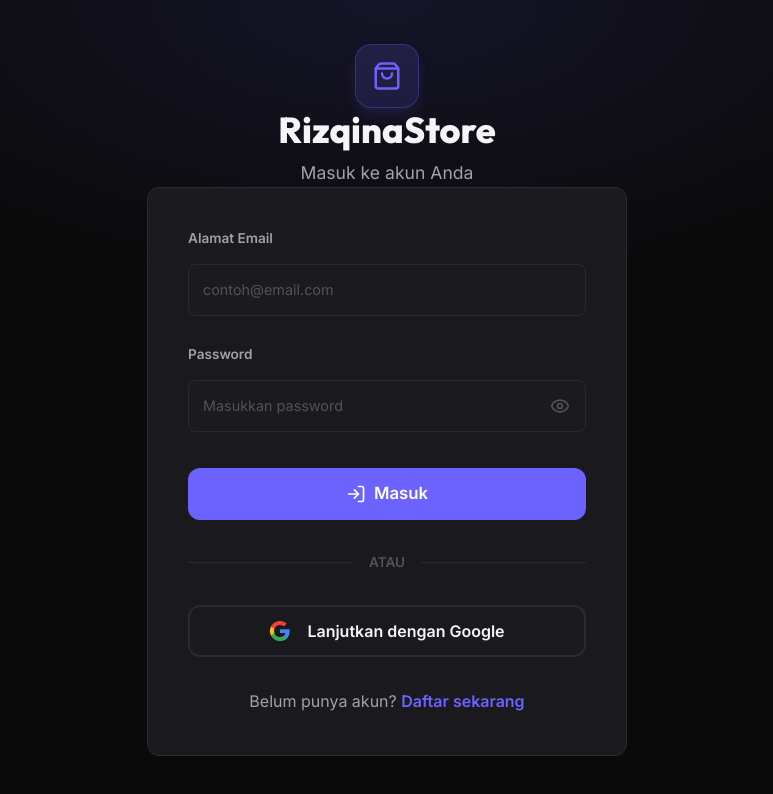
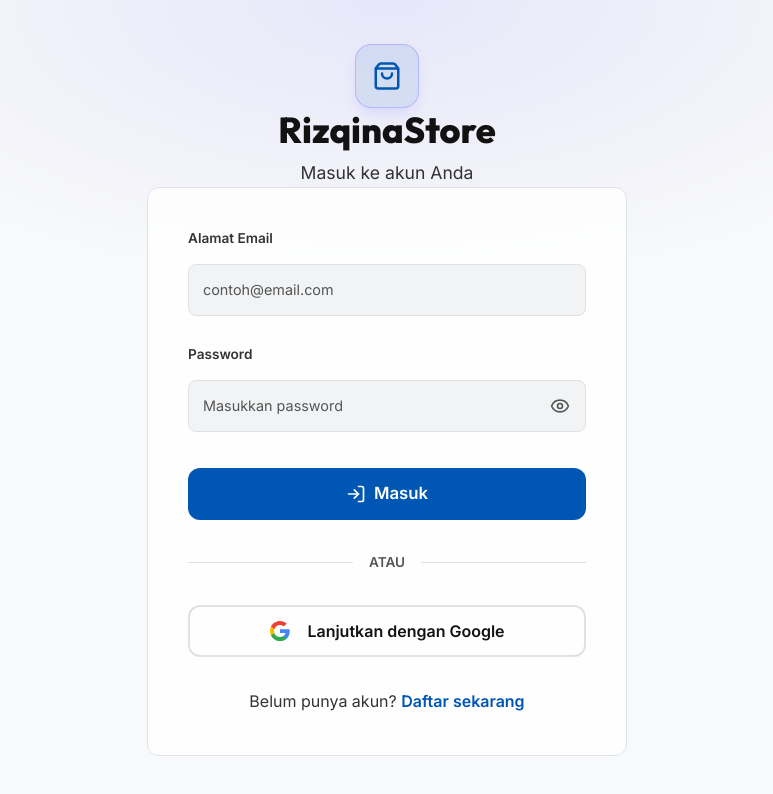
Before and after one commit to azmttqi/-RizqinaStore, a Next.js app: page /login in a window 1280 px wide. Shown: the top 794 px of the page, without its empty margins (253-1026 px from the left). Built offline with nearby package versions, Linux system fonts and the light colour scheme; no server answers.

Commit message:
feat: set light mode as default and fix glass card theme colors

```diff
--- a/src/app/globals.css
+++ b/src/app/globals.css
@@ -2,6 +2,39 @@
 @import "tailwindcss";
 
 :root {
+  --background: #F8F9FA;
+  --surface: #FFFFFF;
+  --surface-2: #F1F3F5;
+  --card: #FFFFFF;
+  --card-hover: #F8F9FA;
+  --border: #DEE2E6;
+  --border-subtle: #E9ECEF;
+  --primary: #0056B3; /* High contrast blue */
+  --primary-hover: #004494;
+  --primary-light: rgba(0, 86, 179, 0.1);
+  --secondary: #D63384;
+  --secondary-light: rgba(214, 51, 132, 0.1);
+  --success: #198754;
+  --success-light: rgba(25, 135, 84, 0.1);
+  --warning: #B38600; /* Darker yellow for better contrast */
+  --warning-light: rgba(211, 158, 0, 0.1);
+  --danger: #DC3545;
+  --danger-light: rgba(220, 53, 69, 0.1);
+  --text-primary: #121212; /* High contrast almost black */
+  --text-secondary: #333333; /* Dark gray */
+  --text-muted: #555555; /* Medium gray */
+  --radius: 12px;
+  --radius-sm: 8px;
+  --radius-lg: 16px;
+  --radius-xl: 24px;
+  --shadow: 0 4px 12px rgba(0, 0, 0, 0.08);
+  --shadow-lg: 0 8px 24px rgba(0, 0, 0, 0.12);
+  --glow-primary: 0 0 20px rgba(0, 86, 179, 0.2);
+  --navbar-bg: rgba(255, 255, 255, 0.85);
+  --glass-bg: rgba(255, 255, 255, 0.8);
+}
+
+[data-theme="dark"] {
   --background: #0A0A0B;
   --surface: #111113;
   --surface-2: #1A1A1F;
@@ -23,42 +56,11 @@
   --text-primary: #F5F5F7;
   --text-secondary: #A1A1AA;
   --text-muted: #52525B;
-  --radius: 12px;
-  --radius-sm: 8px;
-  --radius-lg: 16px;
-  --radius-xl: 24px;
   --shadow: 0 4px 24px rgba(0, 0, 0, 0.4);
   --shadow-lg: 0 8px 48px rgba(0, 0, 0, 0.6);
   --glow-primary: 0 0 40px rgba(108, 99, 255, 0.3);
   --navbar-bg: rgba(10, 10, 11, 0.85);
-}
-
-[data-theme="elderly"] {
-  --background: #F8F9FA;
-  --surface: #FFFFFF;
-  --surface-2: #F1F3F5;
-  --card: #FFFFFF;
-  --card-hover: #F8F9FA;
-  --border: #DEE2E6;
-  --border-subtle: #E9ECEF;
-  --primary: #0056B3; /* High contrast blue */
-  --primary-hover: #004494;
-  --primary-light: rgba(0, 86, 179, 0.1);
-  --secondary: #D63384;
-  --secondary-light: rgba(214, 51, 132, 0.1);
-  --success: #198754;
-  --success-light: rgba(25, 135, 84, 0.1);
-  --warning: #B38600; /* Darker yellow for better contrast */
-  --warning-light: rgba(211, 158, 0, 0.1);
-  --danger: #DC3545;
-  --danger-light: rgba(220, 53, 69, 0.1);
-  --text-primary: #121212; /* High contrast almost black */
-  --text-secondary: #333333; /* Dark gray */
-  --text-muted: #555555; /* Medium gray */
-  --shadow: 0 4px 12px rgba(0, 0, 0, 0.08);
-  --shadow-lg: 0 8px 24px rgba(0, 0, 0, 0.12);
-  --glow-primary: 0 0 20px rgba(0, 86, 179, 0.2);
-  --navbar-bg: rgba(255, 255, 255, 0.85);
+  --glass-bg: rgba(30, 30, 36, 0.8);
 }
 
 * {
@@ -104,7 +106,7 @@
 
 /* ===== GLASS CARD ===== */
 .glass-card {
-  background: rgba(30, 30, 36, 0.8);
+  background: var(--glass-bg);
   backdrop-filter: blur(20px);
   -webkit-backdrop-filter: blur(20px);
   border: 1px solid var(--border);
--- a/src/app/layout.tsx
+++ b/src/app/layout.tsx
@@ -40,8 +40,8 @@
             __html: `
               try {
                 var theme = localStorage.getItem('umkm-theme');
-                if (theme === 'elderly') {
-                  document.documentElement.setAttribute('data-theme', 'elderly');
+                if (theme === 'dark') {
+                  document.documentElement.setAttribute('data-theme', 'dark');
                 }
               } catch (e) {}
             `,
--- a/src/components/ThemeToggle.tsx
+++ b/src/components/ThemeToggle.tsx
@@ -4,23 +4,23 @@
 import { Sun, Moon } from 'lucide-react'
 
 export default function ThemeToggle() {
-  const [theme, setTheme] = useState<'default' | 'elderly'>('default')
+  const [theme, setTheme] = useState<'default' | 'dark'>('default')
   const [mounted, setMounted] = useState(false)
 
   useEffect(() => {
     setMounted(true)
-    const storedTheme = localStorage.getItem('umkm-theme') as 'default' | 'elderly' | null
-    if (storedTheme === 'elderly') {
-      setTheme('elderly')
+    const storedTheme = localStorage.getItem('umkm-theme') as 'default' | 'dark' | null
+    if (storedTheme === 'dark') {
+      setTheme('dark')
     }
   }, [])
 
   const toggleTheme = () => {
-    const newTheme = theme === 'default' ? 'elderly' : 'default'
+    const newTheme = theme === 'default' ? 'dark' : 'default'
     setTheme(newTheme)
     localStorage.setItem('umkm-theme', newTheme)
-    if (newTheme === 'elderly') {
-      document.documentElement.setAttribute('data-theme', 'elderly')
+    if (newTheme === 'dark') {
+      document.documentElement.setAttribute('data-theme', 'dark')
     } else {
       document.documentElement.removeAttribute('data-theme')
     }
@@ -49,7 +49,7 @@
     >
       <div style={{ display: 'flex', alignItems: 'center', gap: '10px' }}>
         {theme === 'default' ? <Moon size={18} /> : <Sun size={18} />}
-        <span>Tema Terang</span>
+        <span>Tema Gelap</span>
       </div>
 
       {/* Switch UI */}
@@ -57,7 +57,7 @@
         style={{
           width: '36px',
           height: '20px',
-          background: theme === 'elderly' ? 'var(--primary)' : 'var(--border)',
+          background: theme === 'dark' ? 'var(--primary)' : 'var(--border)',
           borderRadius: '20px',
           position: 'relative',
           transition: 'background 0.2s ease',
@@ -71,7 +71,7 @@
             borderRadius: '50%',
             position: 'absolute',
             top: '2px',
-            left: theme === 'elderly' ? '18px' : '2px',
+            left: theme === 'dark' ? '18px' : '2px',
             transition: 'left 0.2s cubic-bezier(0.4, 0, 0.2, 1)',
             boxShadow: '0 2px 4px rgba(0,0,0,0.2)'
           }}
```
